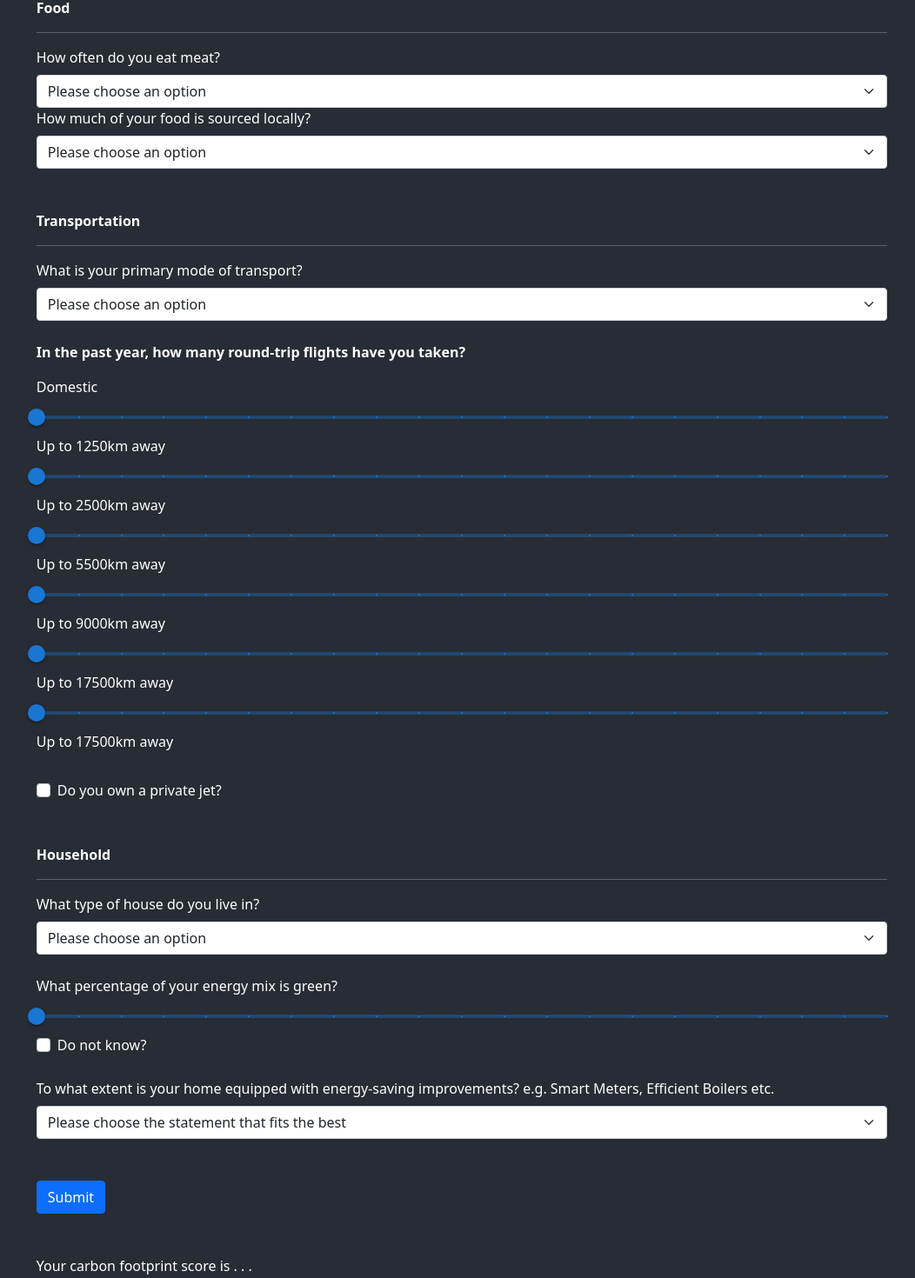
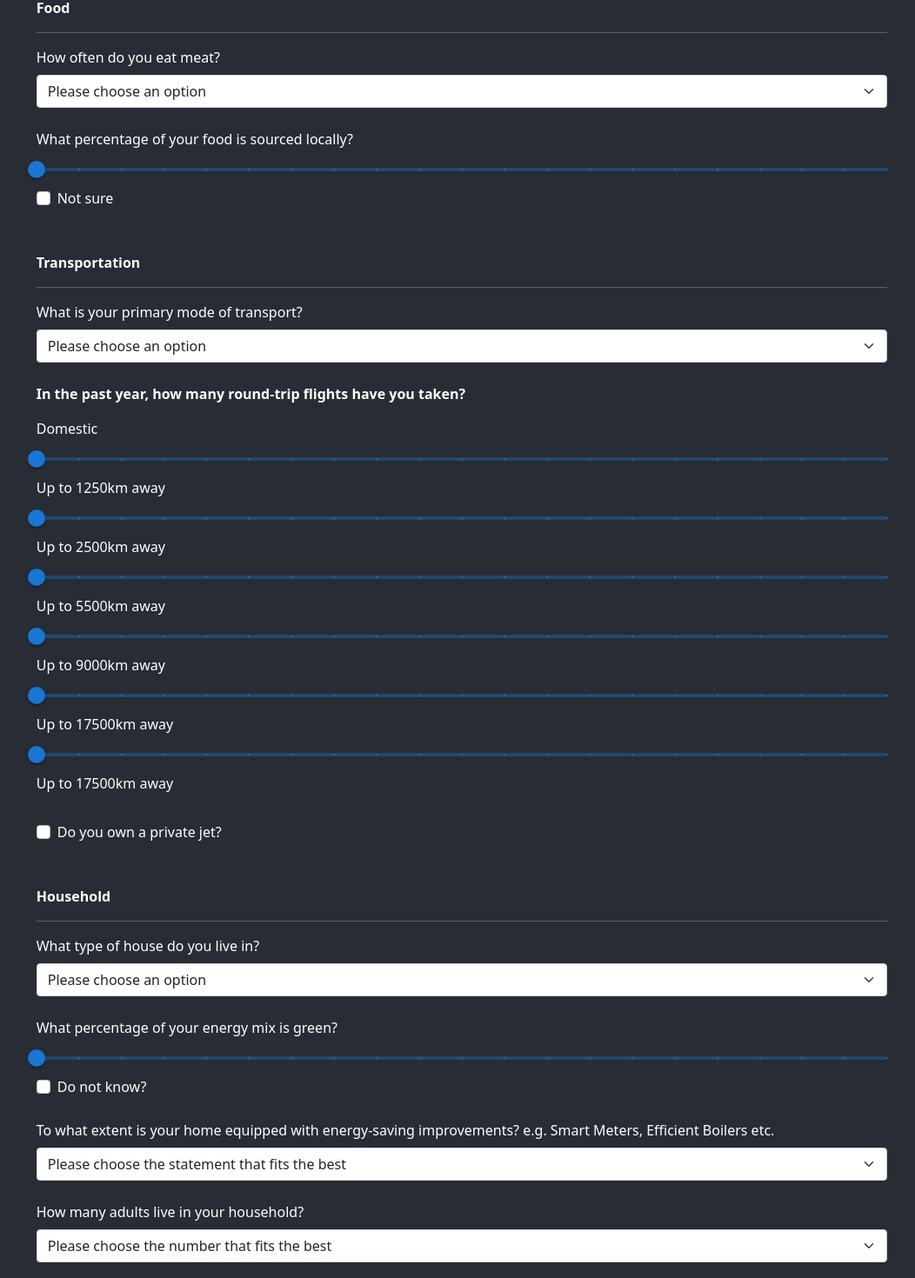
Before and after one commit to 71xn/futuristfest, a React (Create React App) app: page / in a window 1280 px wide. Shown: the part 360-1830 px from the top of the page at 87% size, without its empty margins (109-1161 px from the left). Built offline with nearby package versions, Linux system fonts and the light colour scheme.

Commit message:
updated the site

```diff
--- a/src/components/EnvForm.js
+++ b/src/components/EnvForm.js
@@ -4,11 +4,13 @@ import { Form, Button, FloatingLabel, ThemeProvider } from "react-bootstrap";
 import Slider from "@mui/material/Slider";
 import "bootstrap/dist/css/bootstrap.min.css";
 import StatusBar from "./StatusBar";
+import ScoreBreakdown from "./ScoreBreakdown";
 
 // This is the form that handles the data needed for the environmental footprint calculation
 
 export default function EnvForm() {
-	const [check, setCheck] = useState(false);
+  const [check1, setCheck1] = useState(false);
+  const [check2, setCheck2] = useState(false);
   const [footprint, setFootprint] = useState(0.1);
 
   const {
@@ -78,15 +80,30 @@ export default function EnvForm() {
           <option value="5">Pescytarian</option>
           <option value="6">Vegetarian</option>
         </Form.Select>
-				<Form.Label>How much of your food is sourced locally?</Form.Label>
-				<Form.Select {...register("Food2", { required: true })}>
-					<option>Please choose an option </option>
-					<option value="0">None</option>
-					<option value="1">10 - 30%</option>
-					<option value="2">30 - 60%</option>
-					<option value="3">60 - 80%</option>
-					<option value="4">80 - 100%</option>
-				</Form.Select>
+        <br />
+        <Form.Label>
+          What percentage of your food is sourced locally?
+        </Form.Label>
+
+        <Slider
+          defaultValue={0}
+          min={0}
+          max={100}
+          step={5}
+          marks
+          aria-label="default"
+          valueLabelDisplay="auto"
+          disabled={check1}
+          {...register("Food2", { required: false })}
+        />
+
+        <Form.Check
+          label="Not sure"
+          checked={check1}
+          onChange={(e) => {
+            setCheck1(e.target.checked);
+          }}
+        />
 
         <br />
         <br />
@@ -195,7 +212,6 @@ export default function EnvForm() {
 
         <br />
         <Form.Label>What percentage of your energy mix is green?</Form.Label>
-				{check === false ? (
         <Slider
           defaultValue={0}
           min={0}
@@ -204,25 +220,15 @@ export default function EnvForm() {
           marks
           aria-label="default"
           valueLabelDisplay="auto"
+          disabled={check2}
           {...register("House2", { required: false })}
         />
-				) : (
-					<Slider
-						defaultValue={0}
-						min={0}
-						max={100}
-						step={5}
-						marks
-						aria-label="default"
-						valueLabelDisplay="auto"
-						disabled
-					/>
-				)}
+
         <Form.Check
           label="Do not know?"
-					checked={check}
+          checked={check2}
           onChange={(e) => {
-						setCheck(e.target.checked);
+            setCheck2(e.target.checked);
           }}
         />
 
@@ -244,6 +250,16 @@ export default function EnvForm() {
           </option>
           <option value="0">Do not know</option>
         </Form.Select>
+        <br />
+        <Form.Label>How many adults live in your household?</Form.Label>
+        <Form.Select {...register("House4", { required: false })}>
+          <option>Please choose the number that fits the best</option>
+          <option value="1">1</option>
+          <option value="2">2</option>
+          <option value="3">3</option>
+          <option value="4">4</option>
+          <option value="5">5+</option>
+        </Form.Select>
 
         <br />
         <br />
@@ -255,9 +271,13 @@ export default function EnvForm() {
         <br />
       </Form>
       <div>
-				<p>Your carbon footprint score is . . .</p>
+        <p>
+          <big>Your carbon footprint score is . . .</big>
+        </p>
         <StatusBar value={footprint} />
       </div>
+      <br />
+      <ScoreBreakdown />
       <br />
       <br />
       <br />
--- /dev/null
+++ b/src/components/ScoreBreakdown.js
@@ -0,0 +1,9 @@
+import React from "react";
+
+export default function ScoreBreakdown() {
+  return (
+    <div>
+      <p>This is your score breakdown</p>
+    </div>
+  );
+}
--- a/src/components/StatusBar.js
+++ b/src/components/StatusBar.js
@@ -21,9 +21,11 @@ export default function StatusBar(props) {
   }
 
   return (
+    <div>
       <ProgressBar
         variant={variantCheck(props.value)}
         now={calculateVal(props.value)}
       />
+    </div>
   );
 }
```
Lines whose indentation alone changed are shown as unchanged.
